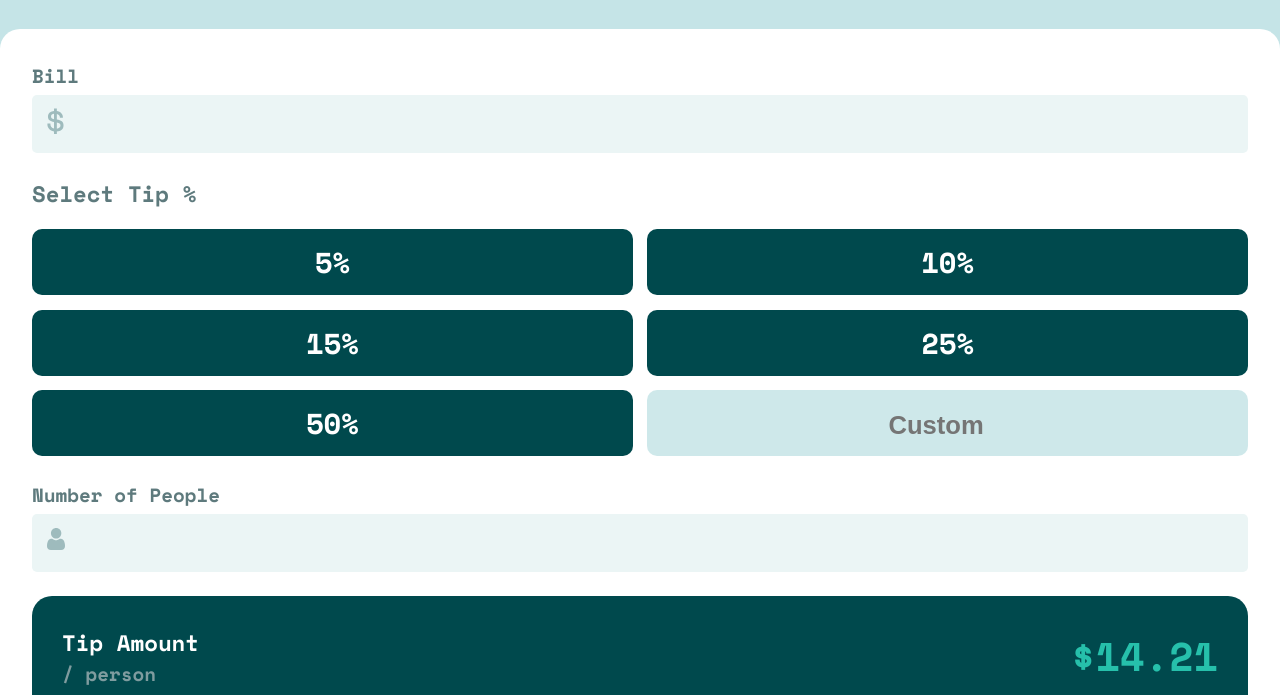
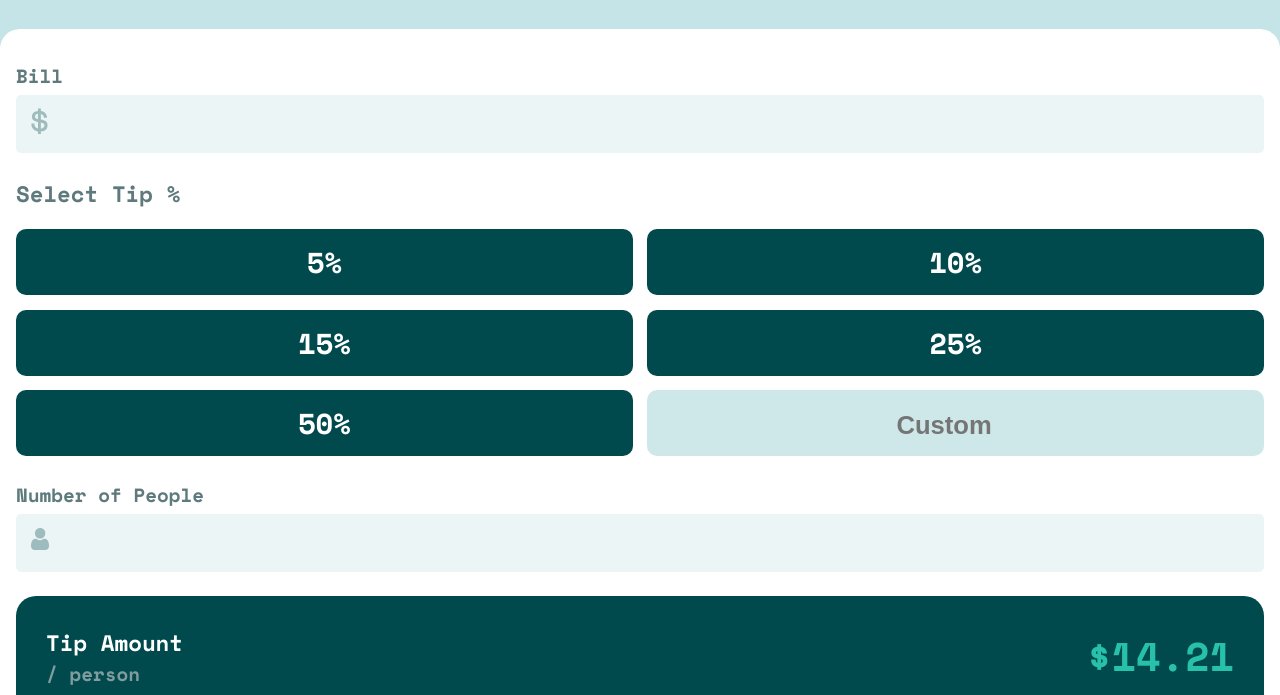
Before and after one commit to kdrai007/tip-calculator, a plain HTML site: page index.html in a window 1280 px wide. Shown: the part 105-800 px from the top of the page. Drawn offline with nearby package versions, Linux system fonts and the light colour scheme.

Commit message:
some changes

```diff
--- a/script.js
+++ b/script.js
@@ -46,7 +46,7 @@ const handleResetBtn = () => {
   }
   if (invalidNum()) {
     calculate(parseInt(tipAmount), parseInt(bill), parseInt(noOfPeople));
-    // resetEverthing();
+    resetEverthing();
   }
 };
 resetBtn.addEventListener("click", handleResetBtn);
@@ -55,12 +55,6 @@ resetBtn.addEventListener("click", handleResetBtn);
 const TipAmountPerPerson = document.querySelector(".t");
 const TotalBillTotalPerson = document.querySelector(".p");
 function calculate(amount, bill, person) {
-  //   console.log(TipAmountPerPerson);
-  //   console.log(TotalBillTotalPerson);
-  console.log("amount ", amount);
-  console.log("bill ", bill);
-  console.log("person ", person);
-
   let totalTipAmount = (bill * amount) / 100 / person;
   let totalBillAmount = (bill + totalTipAmount) / person;
 
--- a/style.css
+++ b/style.css
@@ -34,7 +34,7 @@ main {
   margin-top: 2rem;
   background-color: var(--White);
   width: 100%;
-  padding: 2rem;
+  padding: 2rem 1rem;
   border-radius: 20px;
 }
 main > .container {
```
